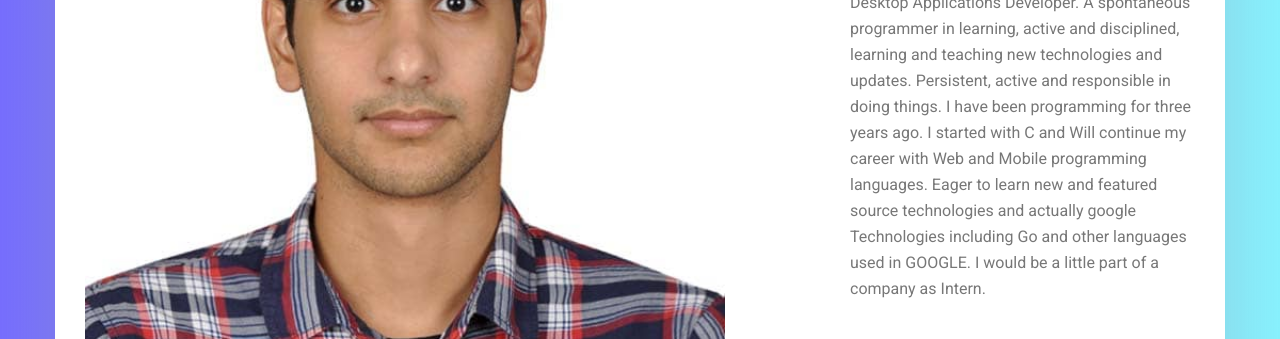
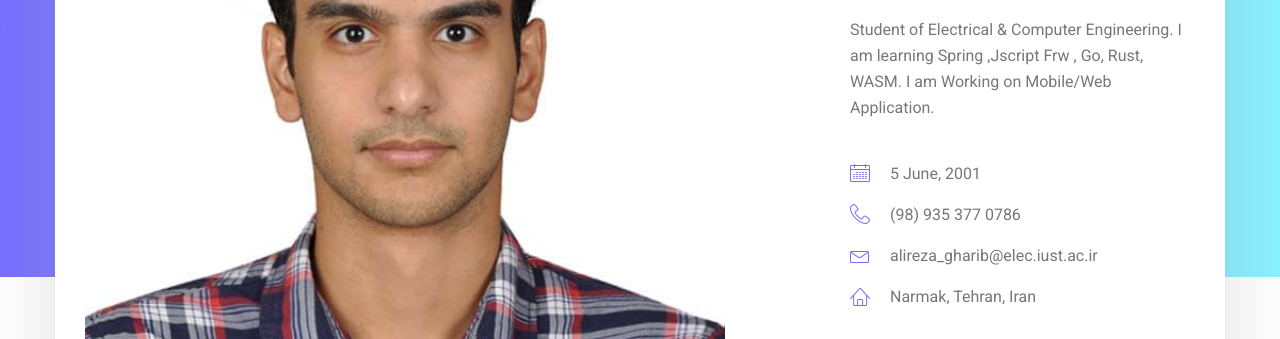
Before and after one commit to DapperBlondie/dapperblondie.github.io, a plain HTML site: page index.html in a window 1280 px wide. Shown: the part 483-822 px from the top of the page. Drawn offline with Linux system fonts and the light colour scheme.

Commit message:
about me added

```diff
--- a/index.html
+++ b/index.html
@@ -133,15 +133,7 @@
                   <h3>Alireza Gharib</h3>
                   <h4>Junior Web/Mobile, Desktop Application Developer</h4>
                   <p>
-                    Passionate and motivated Junior Web and Desktop Applications Developer.
-                    A spontaneous programmer in learning, active and disciplined, learning and teaching new
-                    technologies and updates.
-                    Persistent, active and responsible in doing things.
-                    I have been programming for three years ago.
-                    I started with C and Will continue my career with Web and Mobile programming languages.
-                    Eager to learn new and featured source technologies and actually google
-                    Technologies including Go and other languages used in GOOGLE.
-                    I would be a little part of a company as Intern.
+                    Student of Electrical & Computer Engineering. I am learning Spring ,Jscript Frw , Go, Rust, WASM. I am Working on Mobile/Web Application.
                   </p>
                   <ul class="list basic_info">
                     <li>
```
